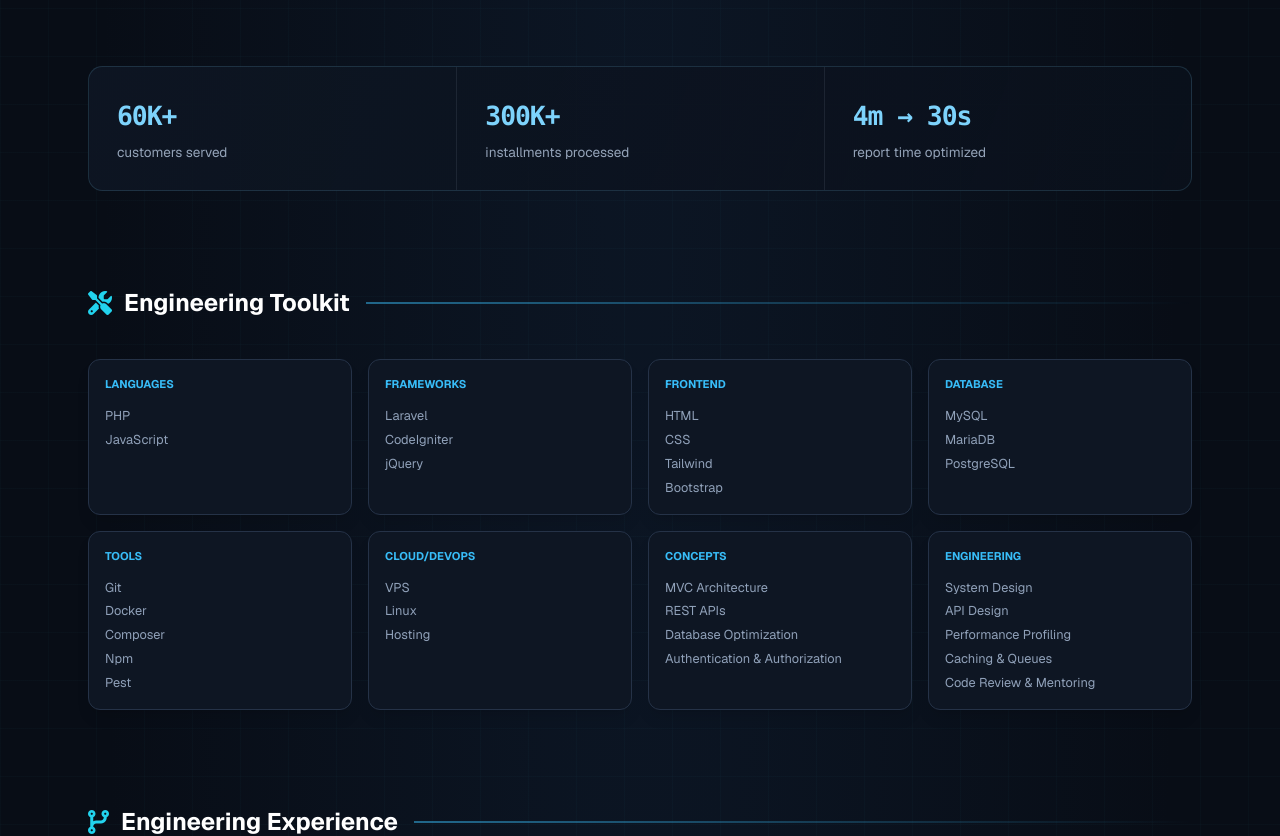
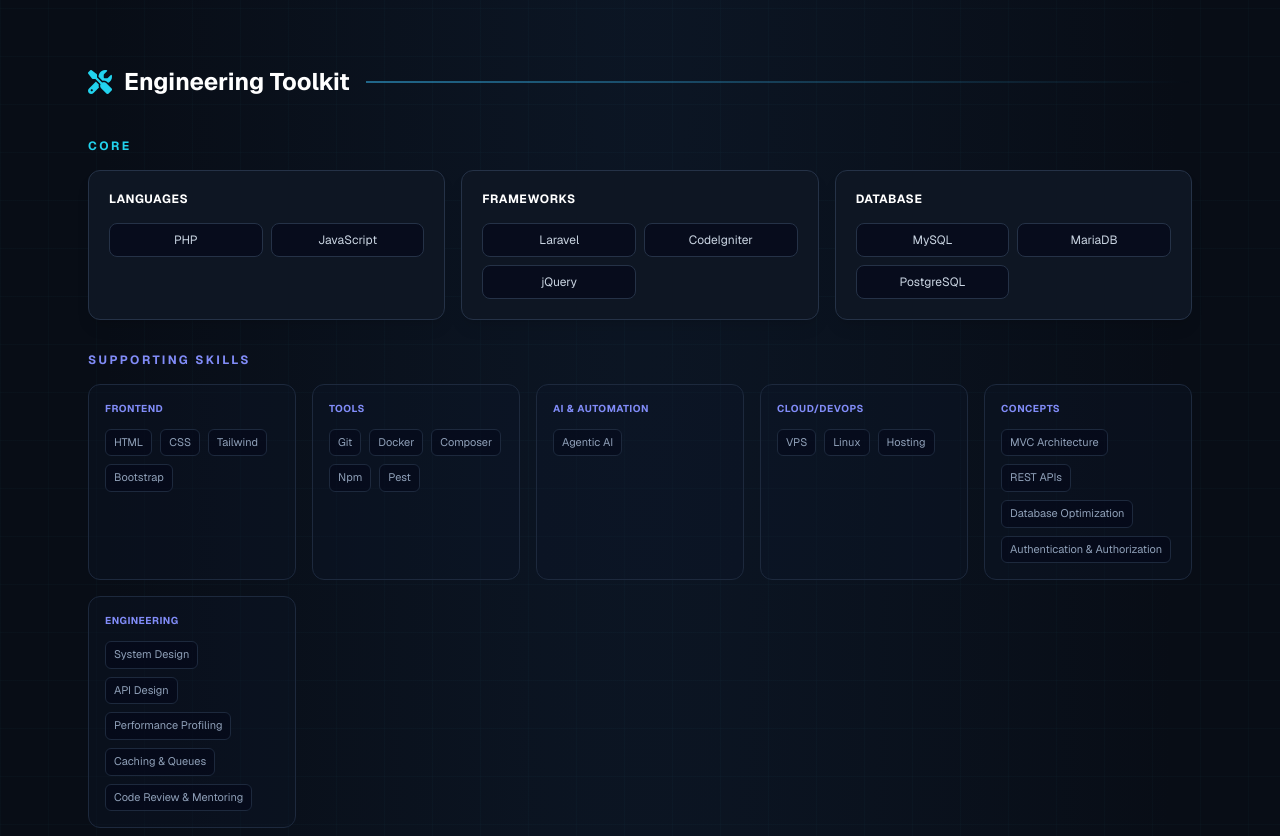
Before and after one commit to sajibAdhi/sajibadhi.github.io, a Vue app: page / in a window 1280 px wide. Shown: the part 760-1596 px from the top of the page. Built offline with nearby package versions, Linux system fonts and the light colour scheme.

Commit message:
feat: enhance skills section by adding AI & Automation category and restructuring core and supporting skills display

```diff
--- a/src/App.vue
+++ b/src/App.vue
@@ -25,6 +25,7 @@ const resumeData = {
     { category: 'Frontend', items: ['HTML', 'CSS', 'Tailwind', 'Bootstrap'] },
     { category: 'Database', items: ['MySQL', 'MariaDB', 'PostgreSQL'] },
     { category: 'Tools', items: ['Git', 'Docker', 'Composer', 'Npm', 'Pest'] },
+    { category: 'AI & Automation', items: ['Agentic AI'] },
     { category: 'Cloud/DevOps', items: ['VPS', 'Linux', 'Hosting'] },
     { category: 'Concepts', items: ['MVC Architecture', 'REST APIs', 'Database Optimization', 'Authentication & Authorization'] },
     { category: 'Engineering', items: ['System Design', 'API Design', 'Performance Profiling', 'Caching & Queues', 'Code Review & Mentoring'] }
@@ -39,18 +40,16 @@ const resumeData = {
   languages: ["English (Professional)", "Bangla (Native)"]
 }
 
+const coreSkillCategories = ['Languages', 'Frameworks', 'Database']
+const coreSkills = resumeData.skills.filter((skill) => coreSkillCategories.includes(skill.category))
+const supportingSkills = resumeData.skills.filter((skill) => !coreSkillCategories.includes(skill.category))
+
 const navItems = [
   { label: 'Home', icon: 'fas fa-home', link: '#home' },
   { label: 'Skills', icon: 'fas fa-layer-group', link: '#skills' },
   { label: 'Experience', icon: 'fas fa-history', link: '#exp' },
   { label: 'Projects', icon: 'fas fa-code-branch', link: '#projects' },
   { label: 'GitHub Activity', icon: 'fab fa-github', link: '#github-activity' }
-]
-
-const engineeringImpact = [
-  { value: '60K+', label: 'customers served' },
-  { value: '300K+', label: 'installments processed' },
-  { value: '4m → 30s', label: 'report time optimized' }
 ]
 
 const resumeRoot = ref<HTMLElement | null>(null)
@@ -188,13 +187,6 @@ onBeforeUnmount(() => {
         </div>
       </section>
 
-      <section class="engineering-impact" aria-label="Engineering impact">
-        <div v-for="metric in engineeringImpact" :key="metric.label" class="engineering-impact__metric">
-          <strong>{{ metric.value }}</strong>
-          <span>{{ metric.label }}</span>
-        </div>
-      </section>
-
       <!-- Engineering toolkit -->
       <section id="skills" class="resume-reveal">
         <div class="hf-section-header">
@@ -203,13 +195,33 @@ onBeforeUnmount(() => {
            </h2>
            <div class="hf-line"></div>
         </div>
-        <div class="grid grid-cols-2 sm:grid-cols-4 lg:grid-cols-4 gap-4">
-           <div v-for="skill in resumeData.skills" :key="skill.category" class="hf-card resume-card p-4 hover:bg-hf-pink/5 group">
-             <h3 class="text-[9px] font-bold text-hf-pink uppercase mb-3">{{ skill.category }}</h3>
-             <div class="space-y-1">
-               <div v-for="item in skill.items" :key="item" class="text-xs text-slate-400 group-hover:text-white transition">{{ item }}</div>
-             </div>
-           </div>
+        <div class="space-y-8">
+          <div>
+            <h3 class="text-xs font-bold text-hf-cyan uppercase tracking-[0.2em] mb-4">Core</h3>
+            <div class="grid grid-cols-1 sm:grid-cols-3 gap-4">
+              <article v-for="skill in coreSkills" :key="skill.category" class="hf-card resume-card p-5 border-hf-cyan/30">
+                <h4 class="text-xs font-bold text-white uppercase tracking-wider mb-4">{{ skill.category }}</h4>
+                <div class="grid grid-cols-2 gap-2">
+                  <span v-for="item in skill.items" :key="item" class="rounded-lg border border-hf-border bg-slate-950/60 px-3 py-2 text-xs text-slate-300 text-center">
+                    {{ item }}
+                  </span>
+                </div>
+              </article>
+            </div>
+          </div>
+          <div>
+            <h3 class="text-xs font-bold text-hf-indigo uppercase tracking-[0.2em] mb-4">Supporting Skills</h3>
+            <div class="grid grid-cols-2 sm:grid-cols-3 lg:grid-cols-5 gap-4">
+              <article v-for="skill in supportingSkills" :key="skill.category" class="resume-card rounded-xl border border-slate-800 bg-slate-900/30 p-4">
+                <h4 class="text-[10px] font-bold text-hf-indigo uppercase tracking-wider mb-3">{{ skill.category }}</h4>
+                <div class="flex flex-wrap gap-2">
+                  <span v-for="item in skill.items" :key="item" class="rounded-md border border-slate-800 bg-slate-950/50 px-2 py-1 text-[11px] text-slate-400">
+                    {{ item }}
+                  </span>
+                </div>
+              </article>
+            </div>
+          </div>
         </div>
       </section>
 
```
